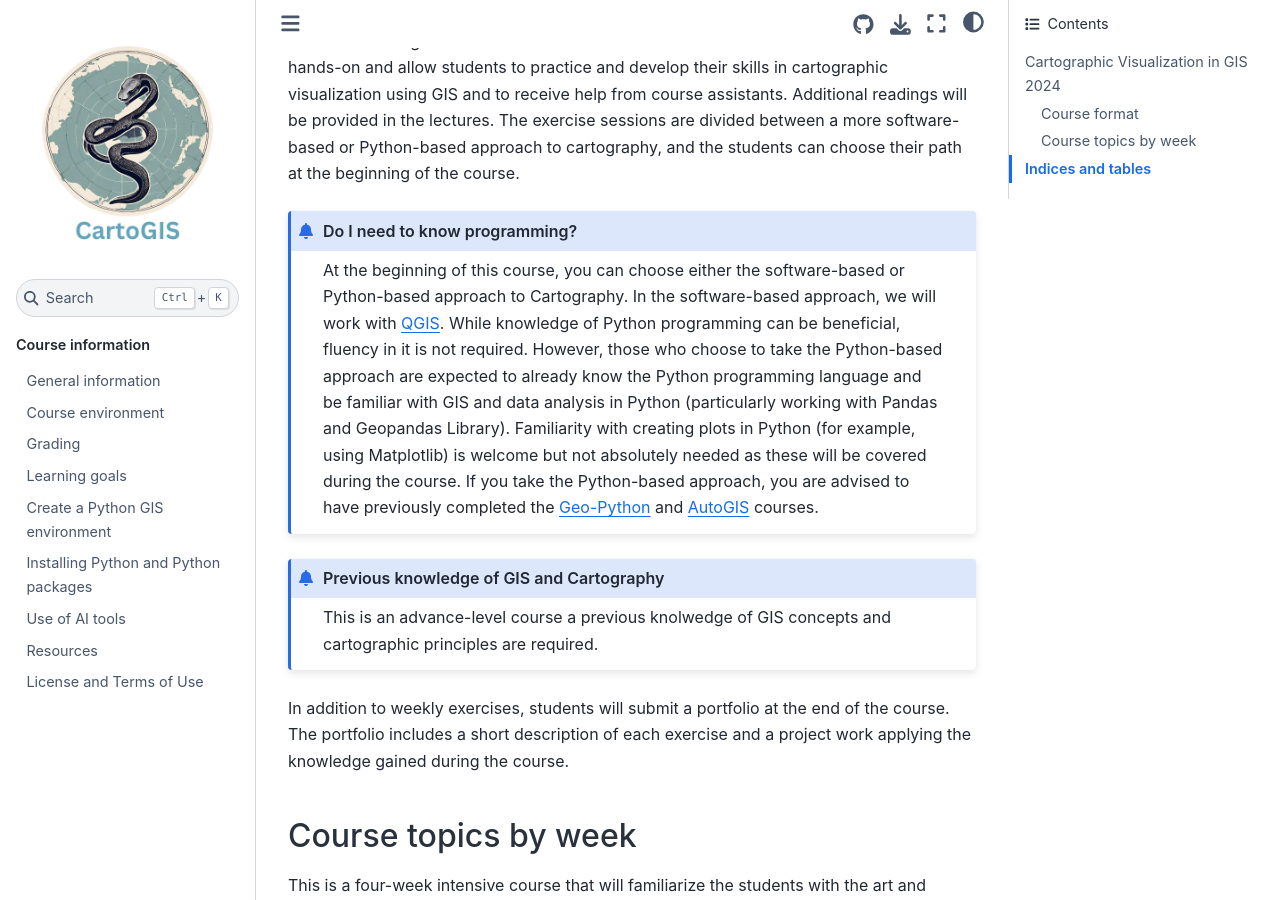
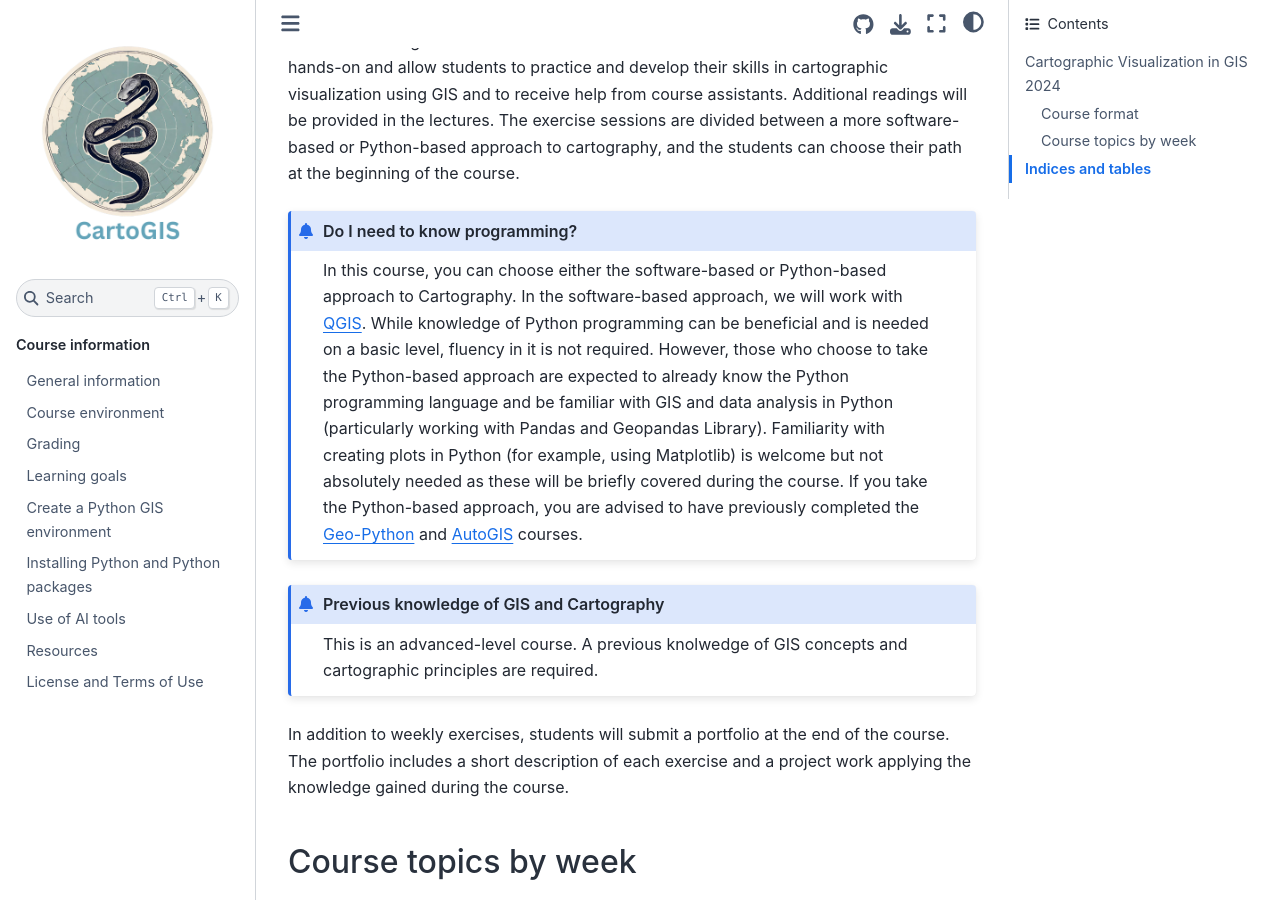
Before and after one commit to Carto-gis/site, a Sphinx documentation site: the page built from docs/index.rst, in a window 1280 px wide and 900 px high, scrolled down 1165 px. Built offline with Sphinx 7.4.7 and the Sphinx Book theme 1.1.4, drawn with Linux system fonts in a browser that asks for light colours.

Commit message:
Update index.rst

```diff
--- a/docs/index.rst
+++ b/docs/index.rst
@@ -47,12 +47,12 @@ The course is organized in a lecture + exercise session format. The exercise ses
 
 .. admonition:: Do I need to know programming?
 
-   At the beginning of this course, you can choose either the software-based or Python-based approach to Cartography. In the software-based approach, we will work with `QGIS <https://www.qgis.org/en/site/>`_. While knowledge of Python programming can be beneficial, fluency in it is not required. However, those who choose to take the Python-based approach are expected to already know the Python programming language and be familiar with GIS and data analysis in Python (particularly working with Pandas and Geopandas Library). Familiarity with creating plots in Python (for example, using Matplotlib) is welcome but not absolutely needed as these will be covered during the course. If you take the Python-based approach, you are advised to have previously completed the `Geo-Python <https://geo-python-site.readthedocs.io/en/latest/>`_ and `AutoGIS <https://autogis-site.readthedocs.io/en/latest/>`_ courses.
+   In this course, you can choose either the software-based or Python-based approach to Cartography. In the software-based approach, we will work with `QGIS <https://www.qgis.org/en/site/>`_. While knowledge of Python programming can be beneficial and is needed on a basic level, fluency in it is not required. However, those who choose to take the Python-based approach are expected to already know the Python programming language and be familiar with GIS and data analysis in Python (particularly working with Pandas and Geopandas Library). Familiarity with creating plots in Python (for example, using Matplotlib) is welcome but not absolutely needed as these will be briefly covered during the course. If you take the Python-based approach, you are advised to have previously completed the `Geo-Python <https://geo-python-site.readthedocs.io/en/latest/>`_ and `AutoGIS <https://autogis-site.readthedocs.io/en/latest/>`_ courses.
 
 
 .. admonition:: Previous knowledge of GIS and Cartography
 
-      This is an advance-level course a previous knolwedge of GIS concepts and cartographic principles are required.
+      This is an advanced-level course. A previous knolwedge of GIS concepts and cartographic principles are required.
 
 
 
@@ -107,13 +107,13 @@ During the teaching period, this web page is updated each week before the lectur
       notebooks/week1/color-picker.ipynb
       notebooks/week1/color-scheme.ipynb
       notebooks/week1/projections.ipynb
+	  notebooks/week1/PythonVSsoftware.ipynb
 
 ..
    .. toctree::
       :maxdepth: 2
       :caption: -Practical
 
-      notebooks/week1/PythonVSsoftware.ipynb
       notebooks/week1/tutorial1-overview.ipynb
       notebooks/week1/carto-intro.ipynb
 
```
